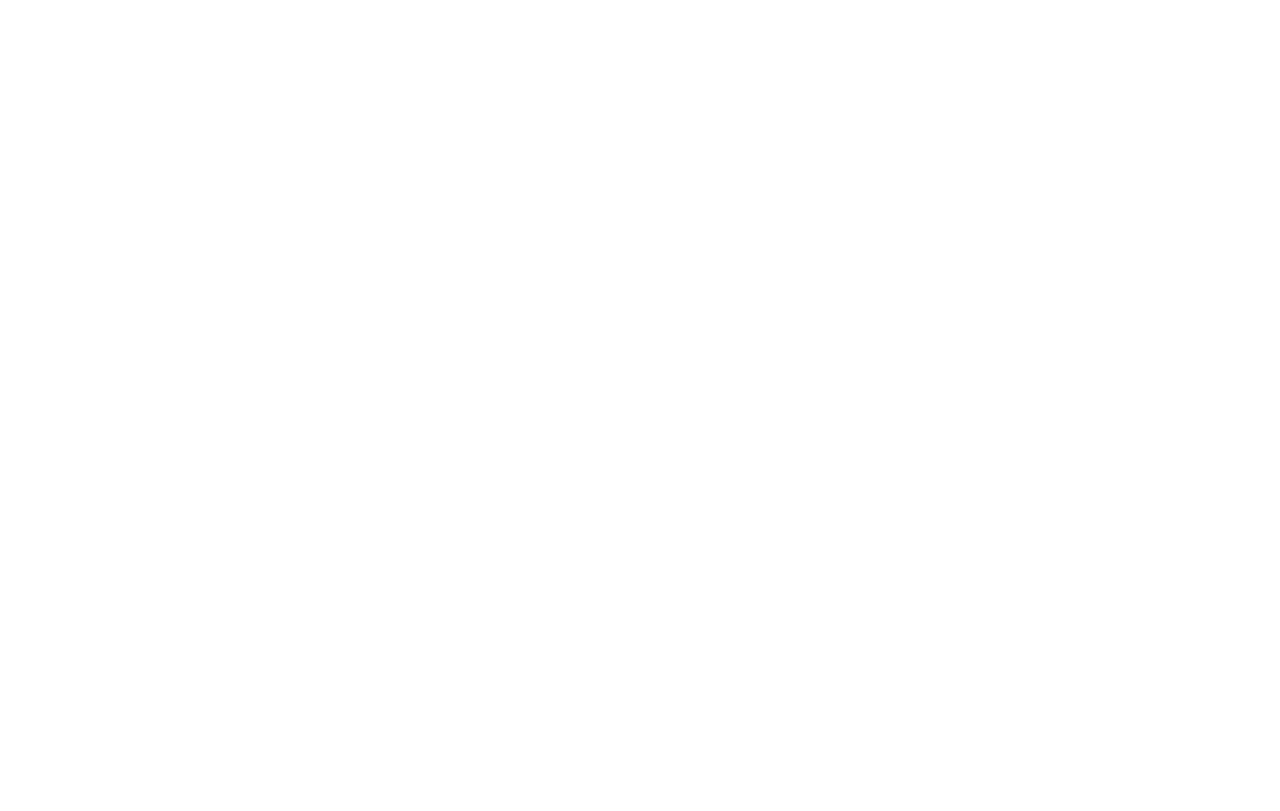
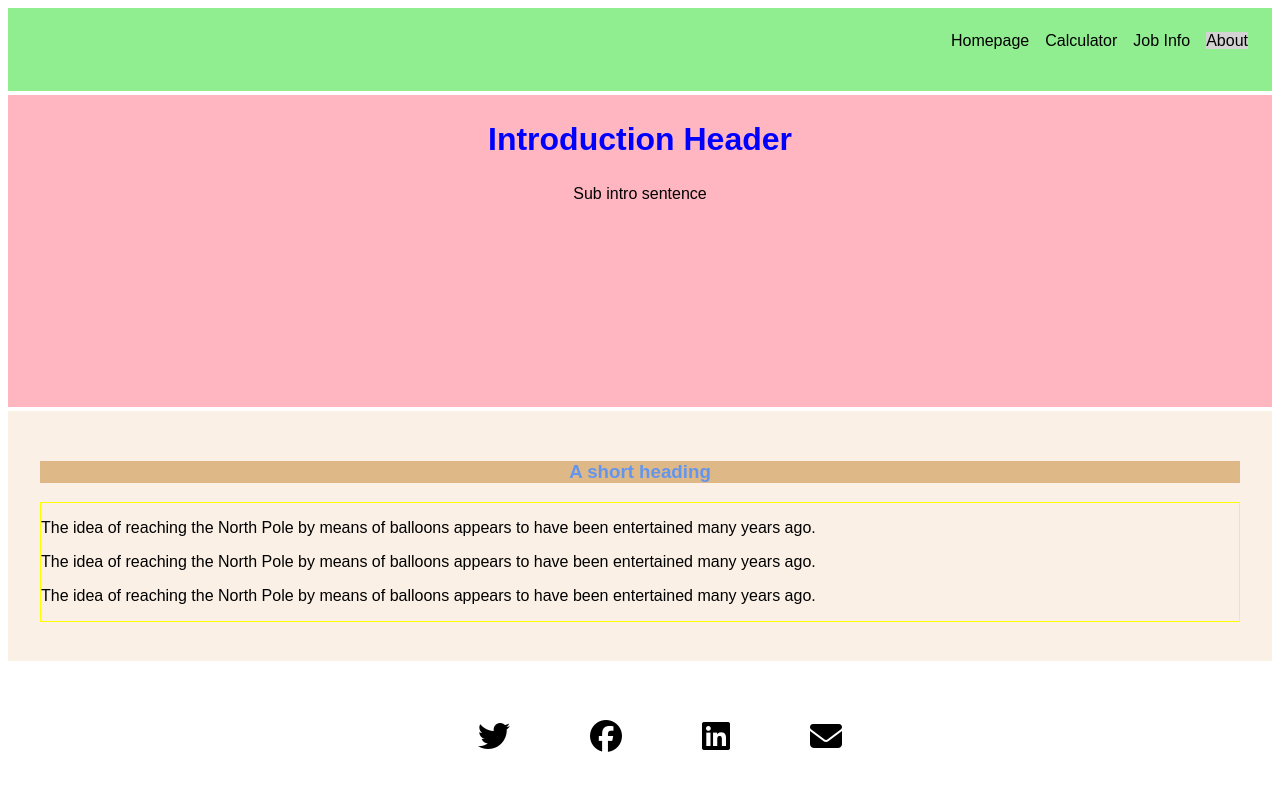
Before and after one commit to K-Smiley/WADCoursework, a plain HTML site: page about.html in a window 1280 px wide. Drawn offline with Linux system fonts and the light colour scheme.

Commit message:
About page template

```diff
--- a/about.html
+++ b/about.html
@@ -4,12 +4,124 @@
 <head>
     <meta charset="UTF-8">
     <meta name="viewport" content="width=device-width, initial-scale=1.0">
-    <title>About Page</title>
+    <title>Homepage</title>
     <link rel="stylesheet" href="styles.css">
+    <script src="https://kit.fontawesome.com/c8a19f8424.js" crossorigin="anonymous"></script>
 </head>
 
 <body>
 
+    <div class="about-grid">
+
+        <!----------- HEADER ---------->
+        <!-- <header>
+            <h1>Test Header</h1>
+        </header> -->
+
+
+        <!----------- NAVBAR ---------->
+        <nav>
+            <ul>
+                <li><a href="index.html">Homepage</a> </li>
+                <li><a href="pay.html">Calculator</a> </li>
+                <li><a href="jobinfo.html">Job Info</a> </li>
+                <li><a class="current" href="about.html">About</a> </li>
+            </ul>
+        </nav>
+
+
+        <!----------- MAIN ---------->
+        <main>
+            <h2>Introduction Header</h2>
+            <p>Sub intro sentence</p>
+        </main>
+
+
+        <!----------- SECTIONS ---------->
+        <!--Section One -->
+        <!-- <section id="section1">
+            <div class="card">
+                <div class="card-header">
+                    <h3>A short heading</h3>
+                </div>
+                <div class="content">
+                    <p> The idea of reaching the North Pole by means of balloons appears to have been entertained
+                        many years ago. </p>
+                    <p>The idea of reaching the North Pole by means of balloons appears to have
+                        been
+                        entertained many years ago.</p>
+                    <p>The idea of reaching the North Pole by means of balloons appears to have been entertained
+                        many years
+                        ago.</p>
+                </div>
+            </div>
+        </section> -->
+
+        <!--Section Two -->
+        <section id="section4">
+            <div class="card">
+                <div class="card-header">
+                    <h3>A short heading</h3>
+                </div>
+                <div class="content">
+                    <p> The idea of reaching the North Pole by means of balloons appears to have been entertained
+                        many years ago. </p>
+                    <p>The idea of reaching the North Pole by means of balloons appears to have
+                        been
+                        entertained many years ago.</p>
+                    <p>The idea of reaching the North Pole by means of balloons appears to have been entertained
+                        many years
+                        ago.</p>
+                </div>
+            </div>
+        </section>
+
+        <!--Section Three -->
+        <!-- <section id="section3">
+            <div class="card">
+                <div class="card-header">
+                    <h3>A short heading</h3>
+                </div>
+                <div class="content">
+                    <p> The idea of reaching the North Pole by means of balloons appears to have been entertained
+                        many years ago. </p>
+                    <p>The idea of reaching the North Pole by means of balloons appears to have
+                        been
+                        entertained many years ago.</p>
+                    <p>The idea of reaching the North Pole by means of balloons appears to have been entertained
+                        many years
+                        ago.</p>
+                </div>
+            </div>
+        </section> -->
+
+
+
+
+
+
+
+        <!----------- FOOTER ---------->
+        <footer>
+            <ul>
+                <li><a href="#"><i class="fab fa-twitter fa-2x"></i></a></li>
+                <li><a href="#"><i class="fab fa-facebook fa-2x"></i></a> </li>
+                <li><a href="#"><i class="fab fa-linkedin fa-2x"></i></a></li>
+                <li><a href="mailto:someone@example.com"><i class="fas fa-envelope fa-2x"></i></a></li>
+            </ul>
+        </footer>
+
+    </div>
+
+    <!----------- Navbar ---------->
+    <!----------- Header ---------->
+    <!----------- Main ---------->
+    <!----------- Section ---------->
+    <!----------- Figure ---------->
+    <!----------- Article ---------->
+    <!----------- Footer ---------->
+
+
 </body>
 
 </html>
--- a/styles.css
+++ b/styles.css
@@ -3,7 +3,7 @@ p {
 }
 
 /* ---------- HOMEPAGE GRID LAYOUT ---------- */
-.grid {
+.index-grid {
   display: grid;
   height: 100vh;
   grid-template-columns: 1fr 1fr 1fr;
@@ -13,6 +13,23 @@ p {
     "main main main"
     "section1 section2 section3"
     "footer footer footer";
+  grid-gap: 0.2em;
+  text-align: center;
+  font-family: Arial, Helvetica, sans-serif;
+}
+
+/* ---------- ABOUT PAGE GRID LAYOUT ---------- */
+
+.about-grid {
+  display: grid;
+  height: 100vh;
+  grid-template-columns: 1fr;
+  grid-template-rows: 0.4fr 1.5fr 1.2fr 0.6fr;
+  grid-template-areas:
+    "nav"
+    "main"
+    "section4"
+    "footer ";
   grid-gap: 0.2em;
   text-align: center;
   font-family: Arial, Helvetica, sans-serif;
@@ -121,6 +138,13 @@ h3 {
   grid-area: section3;
 }
 
+/*ABOUT PAGE */
+/* Section Four */
+#section4 {
+  background-color: linen;
+  grid-area: section4;
+}
+
 /* ---------- FOOTER ---------- */
 footer {
   grid-area: footer;
@@ -143,7 +167,7 @@ footer li i {
 
 /* ---------- HOMEPAGE RESPONSIVE FORMATTING ---------- */
 @media only screen and (max-width: 550px) {
-  .grid {
+  .index-grid {
     grid-template-columns: 1fr;
     grid-template-rows: 0.3fr 0.4fr 2.2fr 1.3fr 1.3fr 1.3fr 0.2fr;
     grid-template-areas:
@@ -156,3 +180,16 @@ footer li i {
       "footer";
   }
 }
+
+/* ---------- ABOUT PAGE RESPONSIVE FORMATTING ---------- */
+@media only screen and (max-width: 550px) {
+  .index-grid {
+    grid-template-columns: 1fr;
+    grid-template-rows: 0.3fr 3.5fr 1fr 0.2fr;
+    grid-template-areas:
+      "nav"
+      "main"
+      "section4"
+      "footer";
+  }
+}
```
Also changed, not shown: index.html (+7 -7 lines), contactus.html (added).
